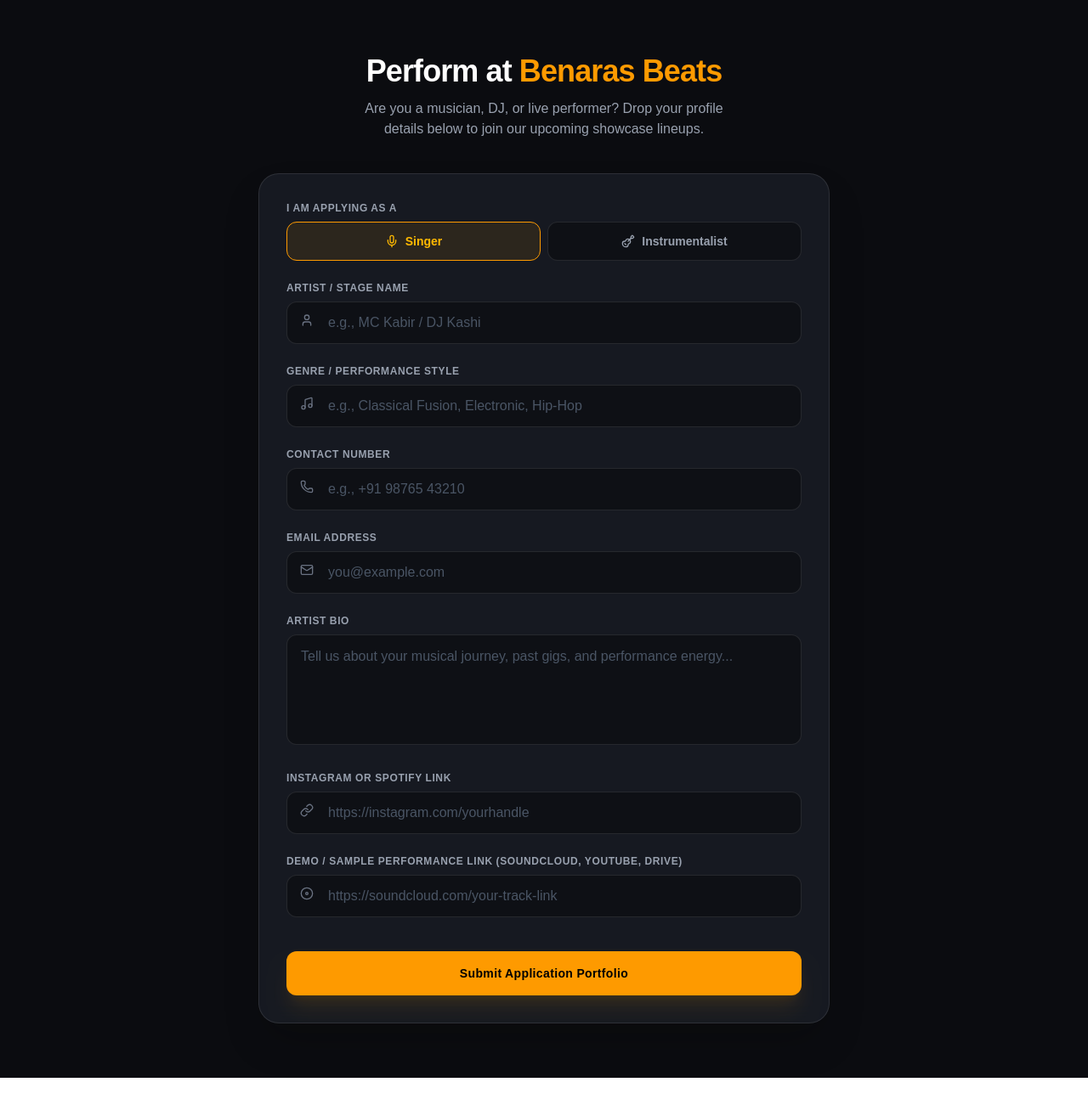
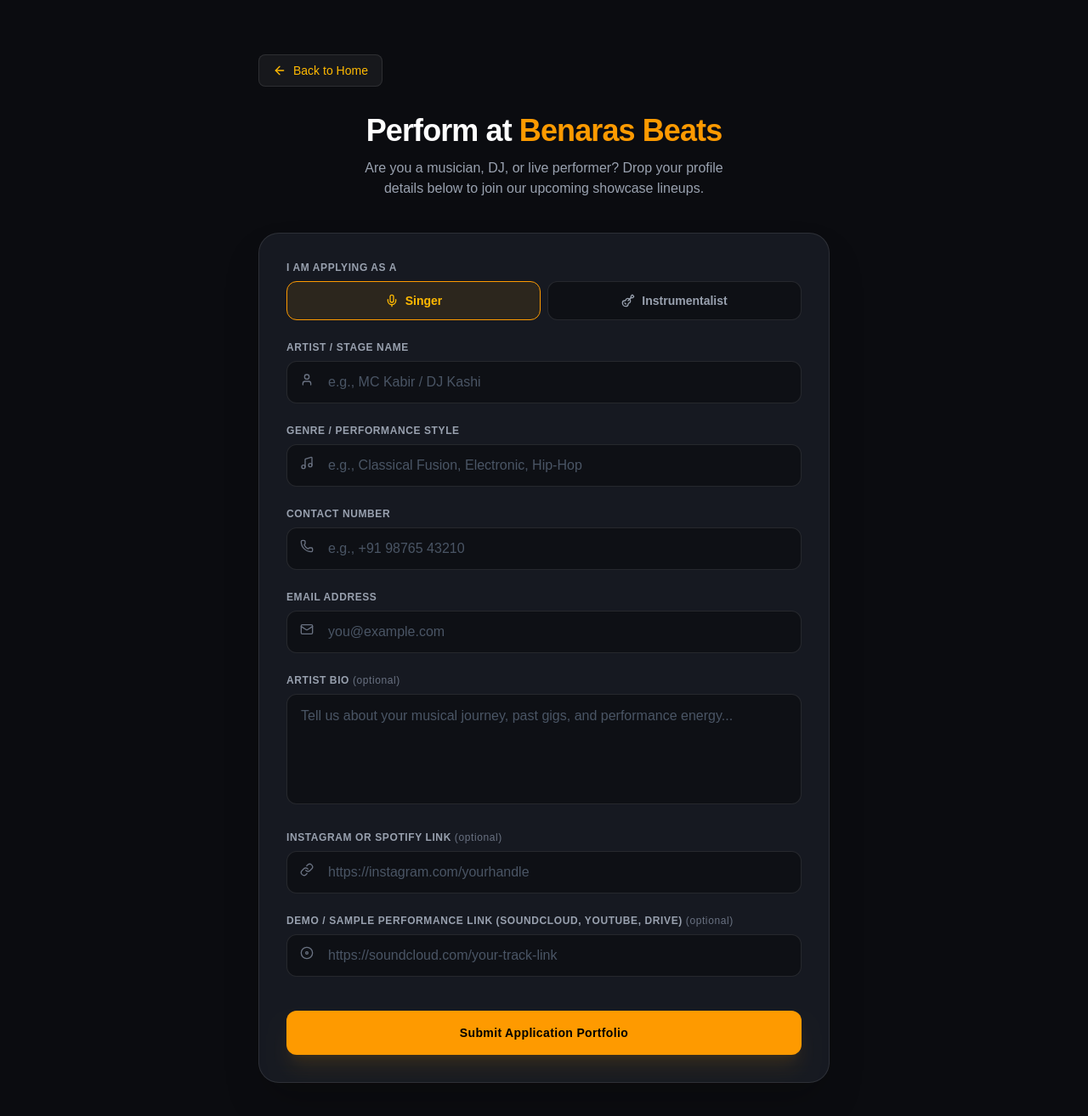
Before and after one commit to sujalk07/THE-BENRAS-BEATS, a Next.js app: page /performer/apply in a window 1280 px wide. Shown: the top 1314 px of the page at 85% size. Before the commit the page ends 1269 px from the top, so only its background shows below. Built offline with nearby package versions, Linux system fonts and the light colour scheme; no server answers.

Commit message:
added optional signs in artist form

```diff
--- a/src/app/performer/apply/page.tsx
+++ b/src/app/performer/apply/page.tsx
@@ -3,7 +3,7 @@
 import { Suspense, useEffect, useState } from "react";
 import { useAuth } from "@/components/providers/AuthProvider";
 import { useRouter, useSearchParams } from "next/navigation";
-import { Music, Link as LinkIcon, Disc, User, Phone, Mail, Mic, Guitar } from "lucide-react";
+import { Music, Link as LinkIcon, Disc, User, Phone, Mail, Mic, Guitar, ArrowLeft } from "lucide-react";
 
 function PerformerApplyForm() {
   const { user } = useAuth();
@@ -84,6 +84,15 @@ function PerformerApplyForm() {
   return (
     <div className="min-h-screen bg-[#0B0C10] py-16 px-4 selection:bg-amber-500 selection:text-black">
       <div className="max-w-2xl mx-auto">
+        <button
+          type="button"
+          onClick={() => router.push("/")}
+          className="mb-8 inline-flex items-center gap-2 rounded-lg border border-white/10 bg-white/5 px-4 py-2 text-sm font-medium text-amber-400 transition hover:bg-white/10 hover:text-amber-300"
+        >
+          <ArrowLeft size={16} />
+          Back to Home
+        </button>
+
         <div className="text-center mb-10">
           <h1 className="text-4xl font-extrabold text-white tracking-tight mb-3">
             Perform at <span className="text-amber-500">Benaras Beats</span>
@@ -204,10 +213,11 @@ function PerformerApplyForm() {
               </div>
             </div>
 
-            {/* Biography */}
+            {/* Biography — optional */}
             <div>
               <label className="block text-xs font-semibold uppercase tracking-wider text-gray-400 mb-2">
-                Artist Bio
+                Artist Bio{" "}
+                <span className="normal-case font-medium text-gray-500">(optional)</span>
               </label>
               <textarea
                 name="bio"
@@ -219,10 +229,11 @@ function PerformerApplyForm() {
               />
             </div>
 
-            {/* Social Link */}
+            {/* Social Link — optional */}
             <div>
               <label className="block text-xs font-semibold uppercase tracking-wider text-gray-400 mb-2">
-                Instagram or Spotify Link
+                Instagram or Spotify Link{" "}
+                <span className="normal-case font-medium text-gray-500">(optional)</span>
               </label>
               <div className="relative">
                 <LinkIcon className="absolute left-4 top-3.5 text-gray-500" size={16} />
@@ -237,10 +248,11 @@ function PerformerApplyForm() {
               </div>
             </div>
 
-            {/* Sample Track URL */}
+            {/* Sample Track URL — optional */}
             <div>
               <label className="block text-xs font-semibold uppercase tracking-wider text-gray-400 mb-2">
-                Demo / Sample Performance Link (SoundCloud, YouTube, Drive)
+                Demo / Sample Performance Link (SoundCloud, YouTube, Drive){" "}
+                <span className="normal-case font-medium text-gray-500">(optional)</span>
               </label>
               <div className="relative">
                 <Disc className="absolute left-4 top-3.5 text-gray-500" size={16} />
```
